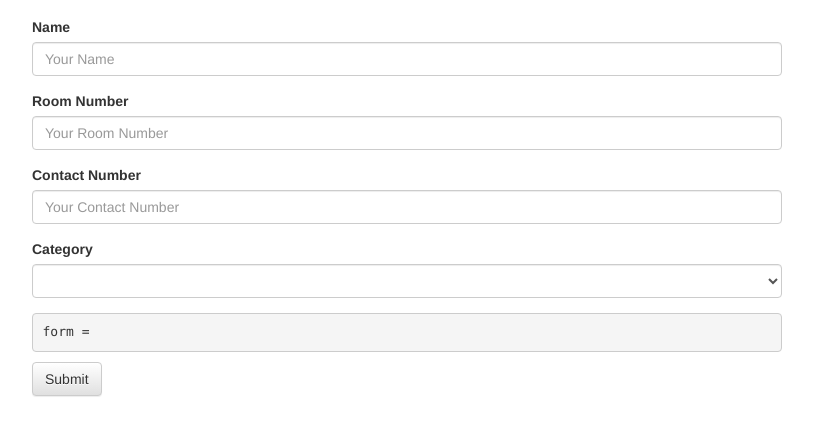
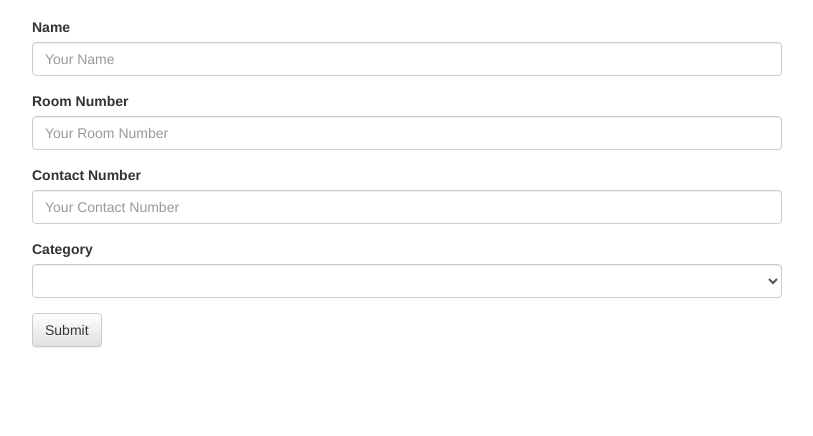
Before and after one commit to yangshun/icsg-signup, a plain HTML site: page index.html in a window 1280 px wide. Shown: the part 84-520 px from the top of the page, without its empty margins (233-1046 px from the left). Drawn offline with nearby package versions, Linux system fonts and the light colour scheme.

Commit message:
Remove debug form data display

```diff
--- a/index.html
+++ b/index.html
@@ -52,7 +52,6 @@
                                 <option value="MIXED_DOUBLES">Mixed Doubles</option>
                             </select>
                         </div>
-                        <pre>form = {{student | json}}</pre>
                         <button type="submit" class="btn btn-default">Submit</button>
                     </form>
                     <div ng-show="submitted" class="text-center">
```
